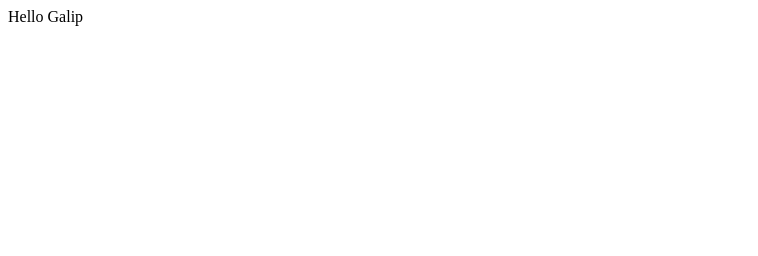
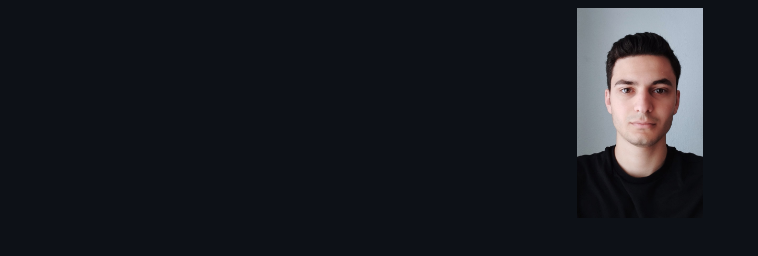
Before and after one commit to galiperbas/galiperbas.github.io, a plain HTML site: page index.html in a window 1280 px wide. Shown: the whole page, without its empty margins (0-758 px from the left). Drawn offline with Linux system fonts and the light colour scheme.

Commit message:
main structure created

```diff
--- a/index.html
+++ b/index.html
@@ -1 +1,11 @@
-Hello Galip
+<!DOCTYPE html>
+<html lang="en">
+<head>
+    <meta charset="UTF-8">
+    <link rel="stylesheet" href="styles.css">
+    <title>Galip Erbaş</title>
+</head>
+<body>
+<img id="me" src="me.jpg" alt="me">
+</body>
+</html>
--- /dev/null
+++ b/styles.css
@@ -0,0 +1,13 @@
+* {
+    background-color: rgb(13, 17, 23)
+
+;
+}
+#me {
+    max-width: 10%;
+    max-height: 10%;
+    width: auto;
+    height: auto;
+    display: block;
+    margin: 0 auto;
+}
```
Also changed, not shown: me.jpg (added).
